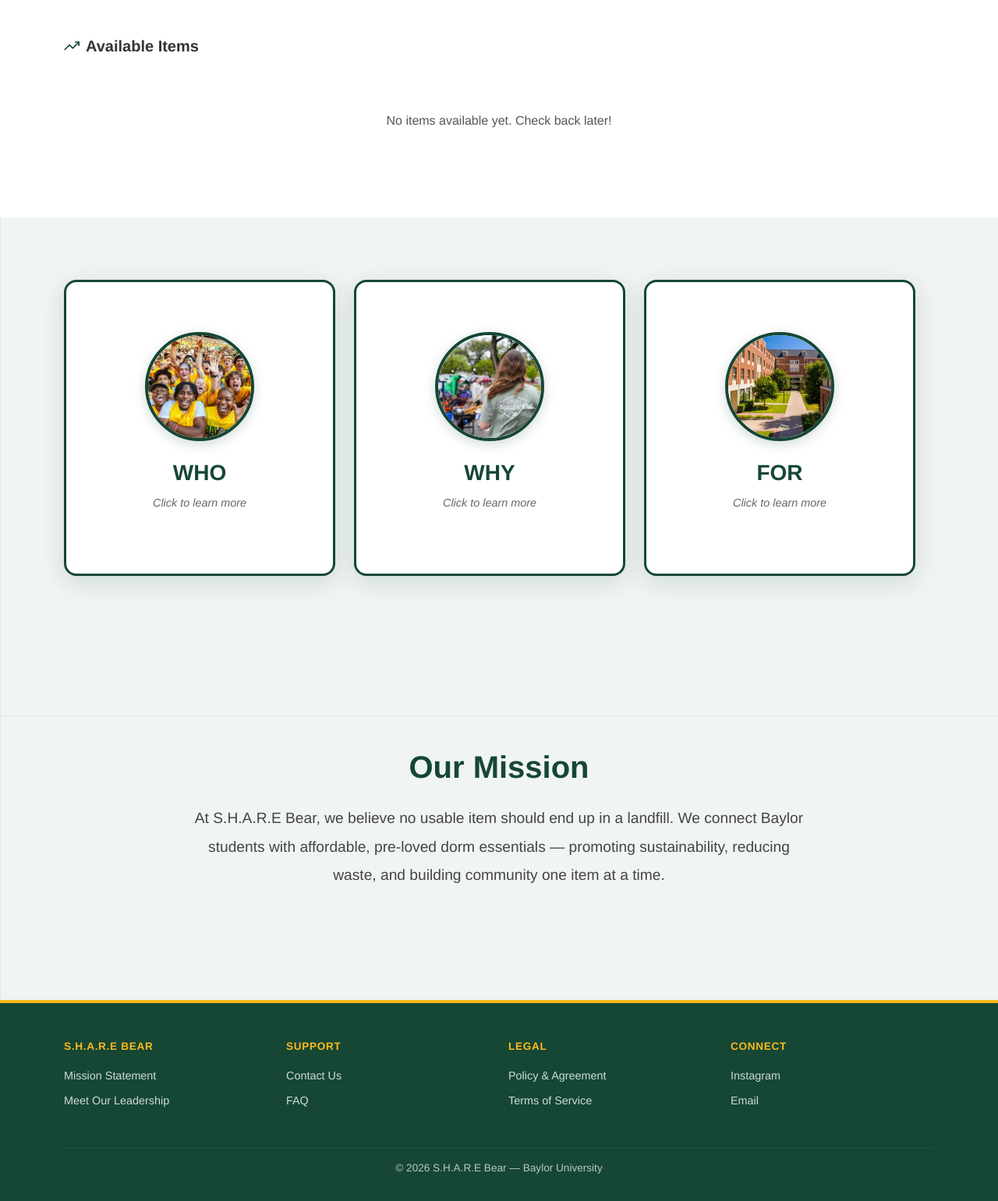
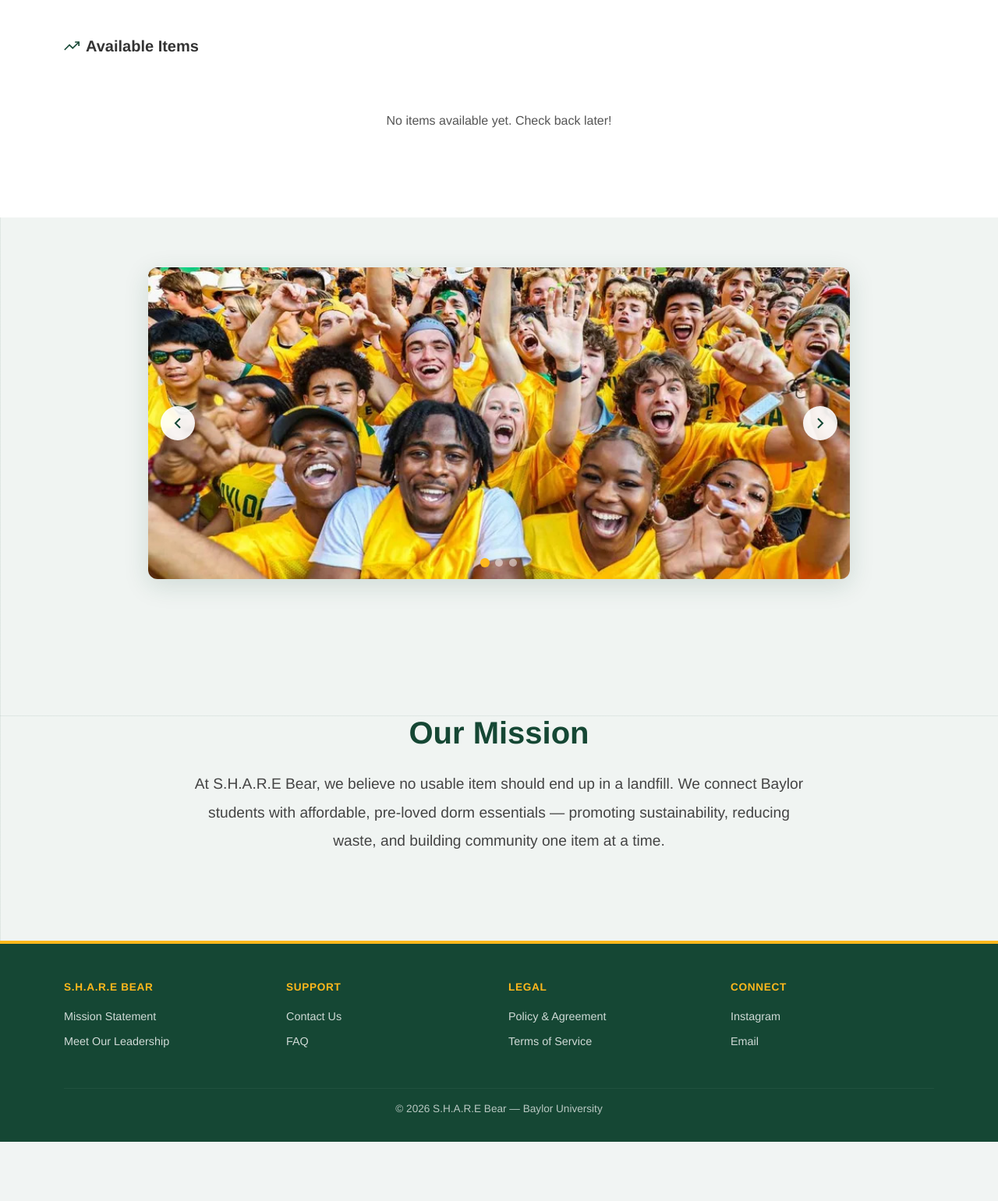
Before and after one commit to aaron-d-e/bu-marketplace, a Django app: page / in a window 1280 px wide. Shown: the part 682-2223 px from the top of the page at 78% size. After the commit the page ends 2147 px from the top, so only its background shows below. Run offline with Django 5.2, Linux system fonts and the light colour scheme; data that the repository does not hold is empty; parts of the project's set-up code (start-up, migrations or seed data) failed here and were passed over.

Commit message:
removed flip cards

```diff
--- a/market_app/static/css/app.css
+++ b/market_app/static/css/app.css
@@ -340,13 +340,6 @@ body {
 
 /* ===== HOMEPAGE STYLES ===== */
 
-/* Homepage wrapper - transparent to show body grid */
-.homepage-bg {
-  background: transparent;
-  padding-bottom: 2rem;
-  position: relative;
-}
-
 /* Hero Section - transparent to show body grid */
 .hero-section {
   background: transparent;
@@ -490,167 +483,6 @@ body {
   }
 }
 
-/* Interactive Info Cards */
-.info-cards {
-  perspective: 1000px;
-  padding: 5rem 0;
-  min-height: 70vh;
-  display: flex;
-  align-items: center;
-}
-
-.info-cards .row {
-  width: 100%;
-}
-
-.info-card {
-  height: 380px;
-  cursor: pointer;
-  perspective: 1000px;
-  margin-bottom: 2rem;
-}
-
-.info-card-inner {
-  position: relative;
-  width: 100%;
-  height: 100%;
-  transition: transform 0.8s cubic-bezier(0.175, 0.885, 0.32, 1.275);
-  transform-style: preserve-3d;
-}
-
-.info-card.flipped .info-card-inner {
-  transform: rotateY(180deg);
-}
-
-.info-card-front,
-.info-card-back {
-  position: absolute;
-  top: 0;
-  left: 0;
-  width: 100%;
-  height: 100%;
-  -webkit-backface-visibility: hidden;
-  -moz-backface-visibility: hidden;
-  backface-visibility: hidden;
-  border-radius: 1rem;
-  display: flex;
-  flex-direction: column;
-  justify-content: center;
-  align-items: center;
-  padding: 2rem;
-  box-shadow: 0 8px 30px rgba(21, 71, 52, 0.15);
-  transition: box-shadow 0.3s ease, background 0.3s ease, border-color 0.3s ease;
-}
-
-.info-card.flipped .info-card-front,
-.info-card.flipped .info-card-back {
-  box-shadow: 0 16px 50px rgba(21, 71, 52, 0.35);
-}
-
-[data-theme="dark"] .info-card.flipped .info-card-front,
-[data-theme="dark"] .info-card.flipped .info-card-back {
-  box-shadow: 0 16px 50px rgba(255, 184, 28, 0.2);
-}
-
-.info-card-front {
-  background: var(--card-bg);
-  border: 3px solid #154734;
-  z-index: 2;
-}
-
-[data-theme="dark"] .info-card-front {
-  background: var(--card-bg);
-  border-color: #FFB81C;
-}
-
-.info-card-img {
-  width: 140px;
-  height: 140px;
-  object-fit: cover;
-  border-radius: 50%;
-  margin-bottom: 1.5rem;
-  border: 4px solid #154734;
-  box-shadow: 0 4px 15px rgba(21, 71, 52, 0.2);
-  transition: transform 0.3s ease, box-shadow 0.3s ease;
-}
-
-.info-card.flipped .info-card-img {
-  transform: scale(1.15);
-  box-shadow: 0 8px 25px rgba(21, 71, 52, 0.3);
-}
-
-.info-card-front .info-icon {
-  font-size: 4rem;
-  margin-bottom: 1.5rem;
-  transition: transform 0.3s ease;
-}
-
-.info-card.flipped .info-card-front .info-icon {
-  transform: scale(1.1);
-}
-
-.info-card-front h3 {
-  color: #154734;
-  font-size: 1.75rem;
-  font-weight: 700;
-  margin: 0;
-  transition: color 0.3s ease;
-}
-
-[data-theme="dark"] .info-card-front h3 {
-  color: #FFB81C;
-}
-
-.info-card-front .info-hint {
-  color: #666;
-  font-size: 0.9rem;
-  margin-top: 0.75rem;
-  font-style: italic;
-  transition: color 0.3s ease;
-}
-
-[data-theme="dark"] .info-card-front .info-hint {
-  color: #b8c8b8;
-}
-
-.info-card-back {
-  background: var(--bu-green);
-  color: #FFFFFF;
-  -webkit-transform: rotateY(180deg);
-  -moz-transform: rotateY(180deg);
-  transform: rotateY(180deg);
-  text-align: center;
-  z-index: 1;
-  border: 3px solid #FFB81C;
-}
-
-[data-theme="dark"] .info-card-back {
-  background: var(--bu-gold);
-  border-color: #154734;
-}
-
-.info-card-back h4 {
-  color: #FFB81C;
-  font-size: 1.4rem;
-  margin-bottom: 1.25rem;
-  font-weight: 700;
-}
-
-[data-theme="dark"] .info-card-back h4 {
-  color: #0d2e22;
-}
-
-.info-card-back p {
-  font-size: 1rem;
-  line-height: 1.7;
-  margin: 0;
-  color: #FFFFFF;
-}
-
-[data-theme="dark"] .info-card-back p {
-  color: #0d2e22;
-}
-
 /* Mission Section */
 .mission-section {
   background: transparent;
@@ -688,6 +520,153 @@ body {
   color: #b8c8b8;
 }
 
+/* ==========================================================================
+   Baylor Image Carousel
+   ========================================================================== */
+
+.baylor-carousel-section {
+  padding: 4rem 0;
+  background: transparent;
+}
+
+.baylor-carousel {
+  position: relative;
+  width: 100%;
+  max-width: 900px;
+  margin: 0 auto;
+  overflow: hidden;
+  border-radius: 12px;
+  box-shadow: 0 8px 32px rgba(21, 71, 52, 0.15);
+}
+
+[data-theme="dark"] .baylor-carousel {
+  box-shadow: 0 8px 32px rgba(0, 0, 0, 0.4);
+}
+
+.carousel-track {
+  display: flex;
+  transition: transform 0.5s ease;
+}
+
+.carousel-slide {
+  min-width: 100%;
+  flex-shrink: 0;
+}
+
+.carousel-slide img {
+  width: 100%;
+  height: 400px;
+  object-fit: cover;
+  display: block;
+}
+
+/* Arrow buttons */
+.carousel-arrow {
+  position: absolute;
+  top: 50%;
+  transform: translateY(-50%);
+  width: 44px;
+  height: 44px;
+  border: none;
+  border-radius: 50%;
+  background: rgba(255, 255, 255, 0.9);
+  color: var(--bu-green);
+  cursor: pointer;
+  display: flex;
+  align-items: center;
+  justify-content: center;
+  transition: all 0.2s ease;
+  z-index: 10;
+  box-shadow: 0 2px 8px rgba(0, 0, 0, 0.15);
+}
+
+.carousel-arrow:hover {
+  background: var(--bu-green);
+  color: white;
+  transform: translateY(-50%) scale(1.1);
+}
+
+.carousel-arrow-left {
+  left: 16px;
+}
+
+.carousel-arrow-right {
+  right: 16px;
+}
+
+[data-theme="dark"] .carousel-arrow {
+  background: rgba(30, 40, 35, 0.9);
+  color: var(--bu-gold);
+}
+
+[data-theme="dark"] .carousel-arrow:hover {
+  background: var(--bu-gold);
+  color: #0d1a14;
+}
+
+/* Dot indicators */
+.carousel-dots {
+  position: absolute;
+  bottom: 16px;
+  left: 50%;
+  transform: translateX(-50%);
+  display: flex;
+  gap: 8px;
+  z-index: 10;
+}
+
+.carousel-dot {
+  width: 10px;
+  height: 10px;
+  border: none;
+  border-radius: 50%;
+  background: rgba(255, 255, 255, 0.5);
+  cursor: pointer;
+  transition: all 0.2s ease;
+  padding: 0;
+}
+
+.carousel-dot:hover {
+  background: rgba(255, 255, 255, 0.8);
+}
+
+.carousel-dot.active {
+  background: var(--bu-gold);
+  transform: scale(1.2);
+}
+
+[data-theme="dark"] .carousel-dot {
+  background: rgba(255, 255, 255, 0.3);
+}
+
+[data-theme="dark"] .carousel-dot.active {
+  background: var(--bu-gold);
+}
+
+/* Responsive */
+@media (max-width: 768px) {
+  .baylor-carousel-section {
+    padding: 2rem 0;
+  }
+
+  .carousel-slide img {
+    height: 250px;
+  }
+
+  .carousel-arrow {
+    width: 36px;
+    height: 36px;
+  }
+
+  .carousel-arrow-left {
+    left: 8px;
+  }
+
+  .carousel-arrow-right {
+    right: 8px;
+  }
+}
+
 /* Features Section */
 .features-section {
   background: transparent;
@@ -825,15 +804,6 @@ body {
 
   .hero-subtitle {
     font-size: 0.9rem;
-  }
-
-  .info-card {
-    height: 280px;
-  }
-
-  .info-cards {
-    min-height: auto;
-    padding: 2rem 0;
   }
 
   .mission-section {
--- a/market_app/templates/main/home.html
+++ b/market_app/templates/main/home.html
@@ -191,60 +191,35 @@
   </div>
 </section>
 
-<div class="homepage-bg">
-<!-- Interactive Info Cards -->
-<section class="info-cards">
+<!-- Baylor Image Carousel -->
+<section class="baylor-carousel-section">
   <div class="container">
-    <div class="row g-4">
-      <!-- WHO Card -->
-      <div class="col-md-4">
-        <div class="info-card scroll-animate" data-delay="1" tabindex="0">
-          <div class="info-card-inner">
-            <div class="info-card-front">
-              <img src="{% static 'images/Who.jpg' %}" alt="Who" class="info-card-img">
-              <h3>WHO</h3>
-              <p class="info-hint">Click to learn more</p>
-            </div>
-            <div class="info-card-back">
-              <h4>For Baylor Students</h4>
-              <p>A marketplace exclusively for the Baylor community. Students helping students find what they need at prices they can afford.</p>
-            </div>
-          </div>
+    <div class="baylor-carousel">
+      <div class="carousel-track">
+        <div class="carousel-slide">
+          <img src="{% static 'images/Who.jpg' %}" alt="Baylor Students">
+        </div>
+        <div class="carousel-slide">
+          <img src="{% static 'images/why.jpg' %}" alt="Sustainability">
+        </div>
+        <div class="carousel-slide">
+          <img src="{% static 'images/for.jpg' %}" alt="Dorm Essentials">
         </div>
       </div>
-
-      <!-- WHY Card -->
-      <div class="col-md-4">
-        <div class="info-card scroll-animate" data-delay="2" tabindex="0">
-          <div class="info-card-inner">
-            <div class="info-card-front">
-              <img src="{% static 'images/why.jpg' %}" alt="Why" class="info-card-img">
-              <h3>WHY</h3>
-              <p class="info-hint">Click to learn more</p>
-            </div>
-            <div class="info-card-back">
-              <h4>Sustainability & Savings</h4>
-              <p>Every year, students throw away perfectly good dorm essentials. We rescue them, giving items a second life while saving you money.</p>
-            </div>
-          </div>
-        </div>
-      </div>
-
-      <!-- FOR Card -->
-      <div class="col-md-4">
-        <div class="info-card scroll-animate" data-delay="3" tabindex="0">
-          <div class="info-card-inner">
-            <div class="info-card-front">
-              <img src="{% static 'images/for.jpg' %}" alt="For" class="info-card-img">
-              <h3>FOR</h3>
-              <p class="info-hint">Click to learn more</p>
-            </div>
-            <div class="info-card-back">
-              <h4>Dorm Essentials</h4>
-              <p>Mini-fridges, microwaves, storage bins, furniture, decor, and more. Everything you need to make your dorm feel like home.</p>
-            </div>
-          </div>
-        </div>
+      <button class="carousel-arrow carousel-arrow-left" aria-label="Previous slide">
+        <svg width="24" height="24" viewBox="0 0 24 24" fill="none" stroke="currentColor" stroke-width="2">
+          <polyline points="15 18 9 12 15 6"/>
+        </svg>
+      </button>
+      <button class="carousel-arrow carousel-arrow-right" aria-label="Next slide">
+        <svg width="24" height="24" viewBox="0 0 24 24" fill="none" stroke="currentColor" stroke-width="2">
+          <polyline points="9 6 15 12 9 18"/>
+        </svg>
+      </button>
+      <div class="carousel-dots">
+        <button class="carousel-dot active" data-index="0" aria-label="Go to slide 1"></button>
+        <button class="carousel-dot" data-index="1" aria-label="Go to slide 2"></button>
+        <button class="carousel-dot" data-index="2" aria-label="Go to slide 3"></button>
       </div>
     </div>
   </div>
@@ -263,18 +238,67 @@
     </div>
   </div>
 </section>
-
-</div>
 {% endblock %}
 
 {% block extra_js %}
 <script>
-  // Info card flip
-  document.querySelectorAll('.info-card').forEach(function(card) {
-    card.addEventListener('click', function() {
-      this.classList.toggle('flipped');
+  // Baylor Image Carousel
+  (function() {
+    const carousel = document.querySelector('.baylor-carousel');
+    if (!carousel) return;
+
+    const track = carousel.querySelector('.carousel-track');
+    const slides = carousel.querySelectorAll('.carousel-slide');
+    const dots = carousel.querySelectorAll('.carousel-dot');
+    const prevBtn = carousel.querySelector('.carousel-arrow-left');
+    const nextBtn = carousel.querySelector('.carousel-arrow-right');
+
+    let currentIndex = 0;
+    let autoScrollInterval;
+    const AUTO_SCROLL_DELAY = 4000;
+
+    function goToSlide(index) {
+      if (index < 0) index = slides.length - 1;
+      if (index >= slides.length) index = 0;
+      currentIndex = index;
+      track.style.transform = `translateX(-${currentIndex * 100}%)`;
+      dots.forEach((dot, i) => dot.classList.toggle('active', i === currentIndex));
+    }
+
+    function nextSlide() {
+      goToSlide(currentIndex + 1);
+    }
+
+    function prevSlide() {
+      goToSlide(currentIndex - 1);
+    }
+
+    function startAutoScroll() {
+      autoScrollInterval = setInterval(nextSlide, AUTO_SCROLL_DELAY);
+    }
+
+    function stopAutoScroll() {
+      clearInterval(autoScrollInterval);
+    }
+
+    // Event listeners
+    prevBtn.addEventListener('click', () => { stopAutoScroll(); prevSlide(); startAutoScroll(); });
+    nextBtn.addEventListener('click', () => { stopAutoScroll(); nextSlide(); startAutoScroll(); });
+    dots.forEach(dot => {
+      dot.addEventListener('click', () => {
+        stopAutoScroll();
+        goToSlide(parseInt(dot.dataset.index));
+        startAutoScroll();
+      });
     });
-  });
+
+    // Pause on hover
+    carousel.addEventListener('mouseenter', stopAutoScroll);
+    carousel.addEventListener('mouseleave', startAutoScroll);
+
+    // Start auto-scroll
+    startAutoScroll();
+  })();
 
   function updateNoItemsMessage() {
     var productLinks = document.querySelectorAll('.product-card-link');
```
